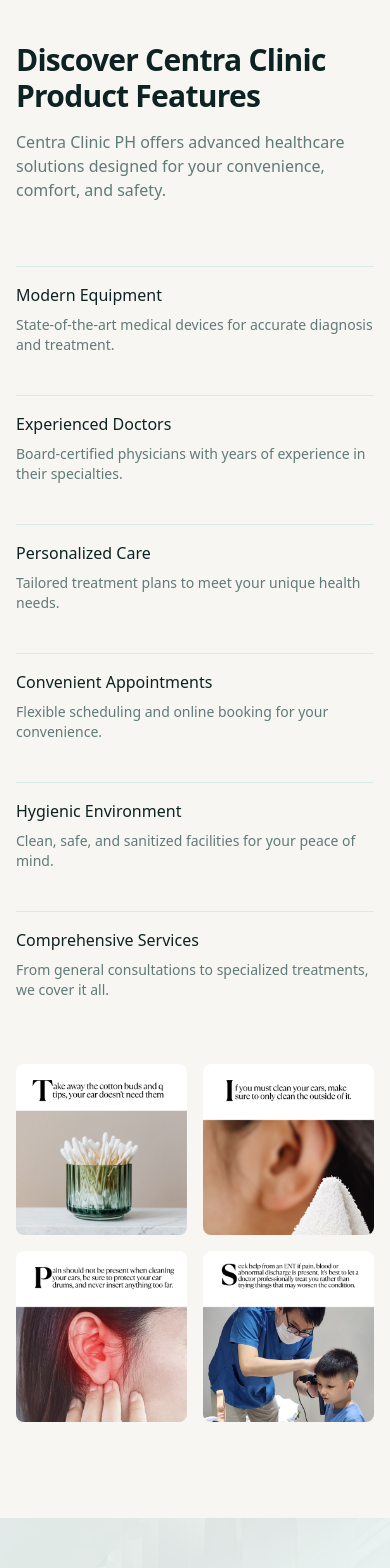
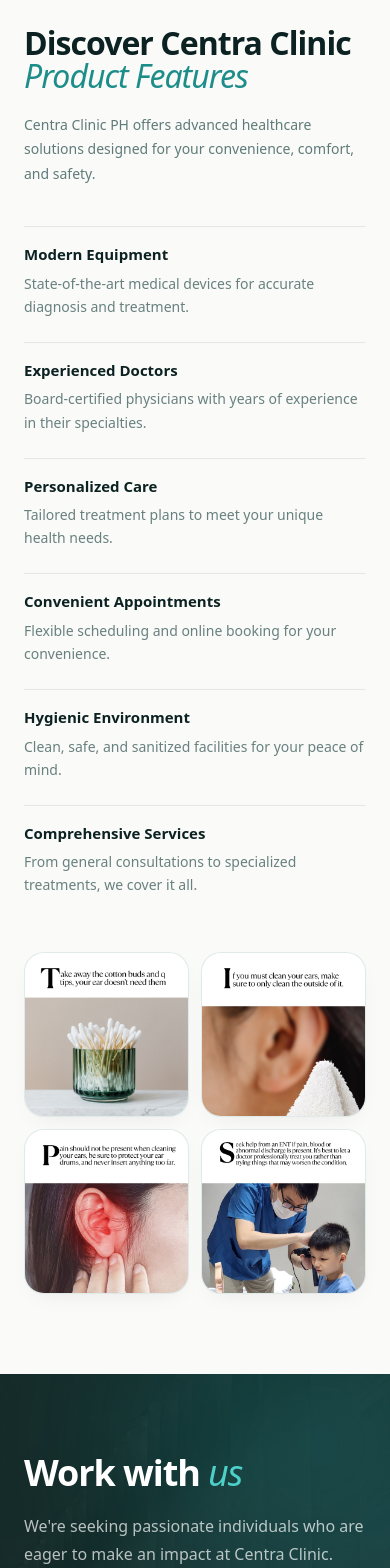
Before and after one commit to Vhon-tech12/Centra, a Next.js app: page / in a window 390 px wide. Shown: the part 6420-7988 px from the top of the page. Built offline with nearby package versions, Linux system fonts and the light colour scheme; no server answers; the database is empty.

Commit message:
Update About.tsx

```diff
--- a/components/About.tsx
+++ b/components/About.tsx
@@ -1,6 +1,7 @@
 "use client";
 
 import React, { useState, useEffect } from "react";
+import { ArrowUpRight, Calendar, User } from "lucide-react";
 
 // ---------- TYPES ----------
 interface BlogPost {
@@ -49,34 +50,36 @@
   return (
     <>
       {/* Features Section */}
-      <section className="bg-[#f7f6f2]">
-        <div className="mx-auto max-w-7xl px-4 py-24 sm:px-6 sm:py-32 lg:px-8">
-          <div className="grid grid-cols-1 gap-y-16 lg:grid-cols-2 lg:gap-x-8 lg:items-center">
+      <section className="bg-[#fafaf8]">
+        <div className="mx-auto max-w-[1400px] px-6 py-20 sm:py-24 lg:px-10 lg:py-28">
+          <div className="grid grid-cols-1 gap-y-14 lg:grid-cols-2 lg:items-center lg:gap-x-16">
             <div>
-              <h2 className="text-3xl font-bold tracking-tight text-[#0d2323] sm:text-4xl">
-                Discover Centra Clinic Product Features
+              <h2 className="text-[2rem] font-semibold leading-[1.05] tracking-[-0.03em] text-[#0c2222] sm:text-4xl lg:text-[42px]">
+                Discover Centra Clinic
+                <br />
+                <span className="italic font-normal text-[#1d8d8a]">Product Features</span>
               </h2>
-              <p className="mt-4 text-[#5f7b79]">
+              <p className="mt-5 max-w-lg text-sm leading-[1.75] text-[#5f7b79] sm:text-base">
                 Centra Clinic PH offers advanced healthcare solutions designed for your convenience, comfort, and safety.
               </p>
 
-              <dl className="mt-16 grid grid-cols-1 gap-x-6 gap-y-10 sm:grid-cols-2 sm:gap-y-16 lg:gap-x-8">
+              <dl className="mt-10 grid grid-cols-1 gap-x-6 gap-y-6 sm:grid-cols-2">
                 {features.map((feature) => (
-                  <div key={feature.name} className="border-t border-[#dbe9e7] pt-4">
-                    <dt className="font-medium text-[#0d2323]">{feature.name}</dt>
-                    <dd className="mt-2 text-sm text-[#5f7b79]">{feature.description}</dd>
+                  <div key={feature.name} className="border-t border-[#0c2222]/8 pt-4">
+                    <dt className="text-[15px] font-semibold text-[#0c2222]">{feature.name}</dt>
+                    <dd className="mt-1.5 text-sm leading-[1.65] text-[#68817f]">{feature.description}</dd>
                   </div>
                 ))}
               </dl>
             </div>
 
-            <div className="grid grid-cols-2 grid-rows-2 gap-4 sm:gap-6 lg:gap-8">
+            <div className="grid grid-cols-2 grid-rows-2 gap-3 sm:gap-4">
               {images.map((img, index) => (
                 <img
                   key={index}
                   src={img.src}
                   alt={img.alt}
-                  className="rounded-lg bg-[#edf6f5] object-cover w-full h-full"
+                  className="rounded-[20px] border border-[#0c2222]/6 bg-[#edf6f5] object-cover w-full h-full shadow-[0_8px_24px_-12px_rgba(16,37,37,0.1)]"
                 />
               ))}
             </div>
@@ -84,37 +87,52 @@
         </div>
 
         {/* Work With Us */}
-        <div className="relative isolate overflow-hidden bg-[#eef7f6] py-24 sm:py-32">
+        <div className="relative isolate overflow-hidden bg-[#0c2222] py-20 sm:py-24">
           <img
             alt=""
             src="/DESK.jpg"
-            className="absolute inset-0 -z-10 w-full h-full object-cover object-right opacity-10 md:object-center"
+            className="absolute inset-0 -z-10 w-full h-full object-cover object-right opacity-[0.08] md:object-center"
+          />
+          <div
+            aria-hidden="true"
+            className="pointer-events-none absolute -right-32 -top-32 h-[400px] w-[400px] rounded-full bg-[#1d8d8a]/30 blur-[100px]"
+          />
+          <div
+            aria-hidden="true"
+            className="pointer-events-none absolute -left-20 bottom-0 h-[300px] w-[300px] rounded-full bg-[#e6b422]/10 blur-[100px]"
           />
 
-          <div className="mx-auto max-w-7xl px-6 lg:px-8">
+          <div className="relative mx-auto max-w-[1400px] px-6 lg:px-10">
             <div className="mx-auto max-w-2xl lg:mx-0">
-              <h2 className="text-5xl font-semibold tracking-tight text-[#0d2323] sm:text-7xl">
-                Work with us
+              <h2 className="text-4xl font-semibold leading-[1.05] tracking-[-0.03em] text-white sm:text-5xl lg:text-[56px]">
+                Work with <span className="italic font-normal text-[#4dd0c8]">us</span>
               </h2>
-              <p className="mt-8 text-lg leading-8 text-[#5f7b79] sm:text-xl">
+              <p className="mt-5 max-w-lg text-base leading-[1.75] text-white/70 sm:text-lg">
                 We're seeking passionate individuals who are eager to make an impact at Centra Clinic.
               </p>
             </div>
 
-            <div className="mx-auto mt-10 max-w-2xl lg:mx-0 lg:max-w-none">
-              <div className="grid grid-cols-1 gap-x-8 gap-y-6 text-base font-semibold text-[#0d2323] sm:grid-cols-2 md:flex lg:gap-x-10">
+            <div className="mx-auto mt-8 max-w-2xl lg:mx-0 lg:max-w-none">
+              <div className="grid grid-cols-1 gap-x-8 gap-y-3 text-sm font-semibold text-white sm:grid-cols-2 md:flex lg:gap-x-10">
                 {links.map((link) => (
-                  <a key={link.name} href={link.href} className="hover:text-[#1d8d8a] transition-colors">
-                    {link.name} <span aria-hidden="true">&rarr;</span>
+                  <a
+                    key={link.name}
+                    href={link.href}
+                    className="group inline-flex items-center gap-1.5 transition-colors hover:text-[#4dd0c8]"
+                  >
+                    <span className="border-b border-white/20 pb-0.5 transition group-hover:border-[#4dd0c8]">
+                      {link.name}
+                    </span>
+                    <ArrowUpRight className="h-3.5 w-3.5 transition-transform group-hover:translate-x-0.5 group-hover:-translate-y-0.5" />
                   </a>
                 ))}
               </div>
 
-              <dl className="mt-16 grid grid-cols-1 gap-8 sm:grid-cols-2 lg:grid-cols-4">
+              <dl className="mt-12 grid grid-cols-1 gap-6 sm:grid-cols-2 lg:grid-cols-4">
                 {stats.map((stat) => (
-                  <div key={stat.name} className="flex flex-col-reverse gap-1">
-                    <dt className="text-base text-[#5f7b79]">{stat.name}</dt>
-                    <dd className="text-4xl font-semibold tracking-tight text-[#0d2323]">{stat.value}</dd>
+                  <div key={stat.name} className="flex flex-col-reverse gap-1 border-t border-white/10 pt-5">
+                    <dt className="text-xs font-medium uppercase tracking-wider text-white/50">{stat.name}</dt>
+                    <dd className="text-3xl font-bold tracking-tight text-white sm:text-4xl">{stat.value}</dd>
                   </div>
                 ))}
               </dl>
@@ -143,7 +161,6 @@
         const res = await fetch("/api/blog");
         if (res.ok) {
           const data = await res.json();
-          // Only show published posts
           const published = data.filter((p: BlogPost) => p.status === "Published");
           setBlogPosts(published);
         } else {
@@ -159,38 +176,57 @@
     fetchBlogPosts();
   }, []);
 
-  // Helper to generate a consistent color based on title
+  // Helper to generate a consistent gradient based on title
   const getColorFromTitle = (title: string) => {
-    const colors = [
-      "from-teal-400 to-teal-700",
-      "from-blue-400 to-blue-700",
-      "from-purple-400 to-purple-700",
-      "from-pink-400 to-pink-700",
-      "from-amber-400 to-amber-700",
-      "from-emerald-400 to-emerald-700",
-      "from-rose-400 to-rose-700",
-      "from-indigo-400 to-indigo-700",
+    const gradients = [
+      "from-[#1d8d8a] to-[#2ba8a4]",
+      "from-[#0c2222] to-[#1a3a3a]",
+      "from-[#177a77] to-[#1d8d8a]",
+      "from-[#2ba8a4] to-[#4dd0c8]",
+      "from-[#0f5f5c] to-[#177a77]",
+      "from-[#1a3a3a] to-[#2ba8a4]",
     ];
-    const index = title.length % colors.length;
-    return colors[index];
+    const index = title.length % gradients.length;
+    return gradients[index];
   };
 
   // Loading state
   if (loading) {
     return (
-      <section className="bg-[#f7f6f2] py-24 sm:py-32">
-        <div className="mx-auto max-w-7xl px-6 lg:px-8">
-          <div className="mx-auto max-w-2xl text-center">
-            <h2 className="text-4xl font-bold tracking-tight text-[#0d2323] sm:text-5xl">
-              From the Blog
+      <section className="bg-[#fafaf8] py-20 sm:py-24">
+        <div className="mx-auto max-w-[1400px] px-6 lg:px-10">
+          <div className="mb-8 flex items-center gap-4">
+            <span className="text-[10px] font-bold uppercase tracking-[0.24em] text-[#7b9290]">
+              05 — From the Blog
+            </span>
+            <span className="h-px flex-1 bg-[#0c2222]/10" />
+          </div>
+
+          <div className="mx-auto max-w-2xl lg:mx-0">
+            <h2 className="text-[2rem] font-semibold leading-[1.05] tracking-[-0.03em] text-[#0c2222] sm:text-4xl lg:text-[42px]">
+              Insights &amp;{" "}
+              <span className="italic font-normal text-[#1d8d8a]">Updates</span>
             </h2>
-            <p className="mt-2 text-lg text-[#5f7b79]">
+            <p className="mt-4 max-w-lg text-sm leading-[1.75] text-[#5f7b79] sm:text-base">
               Learn how Centra Clinic PH enhances patient care.
             </p>
           </div>
-          <div className="mt-10 text-center">
-            <div className="animate-spin rounded-full h-12 w-12 border-b-2 border-teal-600 mx-auto"></div>
-            <p className="mt-4 text-gray-500">Loading blog posts...</p>
+
+          <div className="mt-12 grid grid-cols-1 gap-6 sm:grid-cols-2 lg:grid-cols-3">
+            {[0, 1, 2].map((i) => (
+              <div
+                key={i}
+                className="overflow-hidden rounded-[24px] border border-[#0c2222]/6 bg-white"
+              >
+                <div className="h-48 animate-pulse bg-[#e9f7f6]" />
+                <div className="space-y-3 p-5">
+                  <div className="h-3 w-24 animate-pulse rounded bg-[#e9f7f6]" />
+                  <div className="h-5 w-3/4 animate-pulse rounded bg-[#e9f7f6]" />
+                  <div className="h-3 w-full animate-pulse rounded bg-[#e9f7f6]" />
+                  <div className="h-3 w-2/3 animate-pulse rounded bg-[#e9f7f6]" />
+                </div>
+              </div>
+            ))}
           </div>
         </div>
       </section>
@@ -198,57 +234,142 @@
   }
 
   return (
-    <section className="bg-[#f7f6f2] py-24 sm:py-32">
-      <div className="mx-auto max-w-7xl px-6 lg:px-8">
-        <div className="mx-auto max-w-2xl text-center">
-          <h2 className="text-4xl font-bold tracking-tight text-[#0d2323] sm:text-5xl">
-            From the Blog
+    <section className="bg-[#fafaf8] py-20 sm:py-24">
+      <div className="mx-auto max-w-[1400px] px-6 lg:px-10">
+        {/* Section number */}
+        <div className="mb-8 flex items-center gap-4">
+          <span className="text-[10px] font-bold uppercase tracking-[0.24em] text-[#7b9290]">
+            05 — From the Blog
+          </span>
+          <span className="h-px flex-1 bg-[#0c2222]/10" />
+        </div>
+
+        {/* Header */}
+        <div className="mb-12 flex flex-col gap-6 sm:flex-row sm:items-end sm:justify-between">
+          <div>
+            <h2 className="text-[2rem] font-semibold leading-[1.05] tracking-[-0.03em] text-[#0c2222] sm:text-4xl lg:text-[42px]">
+              Insights &amp;{" "}
+              <span className="italic font-normal text-[#1d8d8a]">Updates</span>
             </h2>
-          <p className="mt-2 text-lg text-[#5f7b79]">
+            <p className="mt-4 max-w-lg text-sm leading-[1.75] text-[#5f7b79] sm:text-base">
               Learn how Centra Clinic PH enhances patient care.
             </p>
           </div>
 
+          {blogPosts.length > 3 && (
+            <a
+              href="/blog"
+              className="group inline-flex items-center gap-3 self-start rounded-full border border-[#0c2222]/10 bg-white px-5 py-2.5 text-sm font-semibold text-[#0c2222] shadow-[0_1px_2px_rgba(0,0,0,0.03)] transition hover:-translate-y-0.5 hover:border-[#1d8d8a]/30 hover:shadow-[0_8px_24px_rgba(16,37,37,0.08)]"
+            >
+              View all posts
+              <span className="flex h-7 w-7 items-center justify-center rounded-full bg-[#0c2222] text-white transition group-hover:bg-[#1d8d8a]">
+                <ArrowUpRight className="h-3.5 w-3.5" />
+              </span>
+            </a>
+          )}
+        </div>
+
         {blogPosts.length === 0 ? (
-          <div className="mt-10 text-center text-gray-500">
-            <p>No blog posts available yet. Check back soon!</p>
+          <div className="flex flex-col items-center justify-center gap-3 rounded-[24px] border-2 border-dashed border-[#0c2222]/10 bg-white/50 py-16 text-center">
+            <div className="flex h-12 w-12 items-center justify-center rounded-full bg-[#e9f7f6] text-[#1d8d8a]">
+              <svg className="h-5 w-5" fill="none" viewBox="0 0 24 24" stroke="currentColor" strokeWidth={2}>
+                <path strokeLinecap="round" strokeLinejoin="round" d="M19 20H5a2 2 0 01-2-2V6a2 2 0 012-2h10a2 2 0 012 2v1m2 13a2 2 0 01-2-2V7m2 13a2 2 0 002-2V9a2 2 0 00-2-2h-2m-4-3H9M7 16h6M7 8h6v4H7V8z" />
+              </svg>
+            </div>
+            <div>
+              <p className="text-sm font-semibold text-[#0c2222]">
+                No blog posts yet
+              </p>
+              <p className="mt-1 text-xs text-[#7b9290]">
+                New articles will appear here once published.
+              </p>
+            </div>
           </div>
         ) : (
-          <div className="mt-10 grid grid-cols-1 gap-8 sm:grid-cols-2 lg:grid-cols-3">
+          <div className="grid grid-cols-1 gap-6 sm:grid-cols-2 lg:grid-cols-3">
             {blogPosts.slice(0, 3).map((post) => {
               const hasImage = post.image && post.image !== "";
               const gradientColor = getColorFromTitle(post.title || "Blog");
-              const displayDate = post.date || "Date not set";
+              const displayDate = post.date || "Recent";
               const displayAuthor = post.author || "CENTRA Clinic";
-              const displayExcerpt = post.excerpt || post.content?.substring(0, 80) + "..." || "Read more about this topic";
+              const displayExcerpt =
+                post.excerpt ||
+                post.content?.substring(0, 100) + "..." ||
+                "Read more about this topic";
 
               return (
                 <a
                   key={post.id}
                   href={`/blog/${post.id}`}
-                  className="relative block rounded-lg overflow-hidden shadow-lg group"
+                  className="group relative flex flex-col overflow-hidden rounded-[24px] border border-[#0c2222]/6 bg-white shadow-[0_1px_2px_rgba(0,0,0,0.02)] transition-all duration-300 hover:-translate-y-1 hover:border-[#1d8d8a]/20 hover:shadow-[0_24px_48px_-16px_rgba(16,37,37,0.15)]"
                 >
+                  {/* Image */}
+                  <div className="relative h-52 overflow-hidden">
                     {hasImage ? (
+                      <>
+                        <img
+                          src={post.image}
+                          alt={post.title}
+                          className="h-full w-full object-cover transition-transform duration-500 group-hover:scale-105"
+                        />
                         <div
-                      className="absolute inset-0 bg-cover bg-center transition-transform duration-300 group-hover:scale-105"
-                      style={{ backgroundImage: `url(${post.image})` }}
+                          aria-hidden="true"
+                          className="pointer-events-none absolute inset-0 bg-gradient-to-t from-[#0c2222]/40 via-transparent to-transparent"
                         />
+                      </>
                     ) : (
+                      <>
                         <div className={`absolute inset-0 bg-gradient-to-br ${gradientColor}`} />
+                        <div
+                          aria-hidden="true"
+                          className="absolute inset-0 opacity-20"
+                          style={{
+                            backgroundImage: `
+                              linear-gradient(to right, rgba(255,255,255,0.3) 1px, transparent 1px),
+                              linear-gradient(to bottom, rgba(255,255,255,0.3) 1px, transparent 1px)
+                            `,
+                            backgroundSize: "32px 32px",
+                          }}
+                        />
+                      </>
                     )}
-                  <div className="absolute inset-0 bg-gradient-to-t from-[#0d2323]/75 via-[#0d2323]/30 to-transparent" />
 
-                  <div className="relative p-6 flex flex-col justify-end h-72">
-                    <p className="text-xs text-[#e8f3f2]">
-                      {displayDate} • {displayAuthor}
-                    </p>
-                    <h3 className="mt-2 text-lg font-semibold text-white">
+                    {/* Category/Date chip */}
+                    <span className="absolute left-4 top-4 inline-flex items-center gap-1.5 rounded-full border border-white/20 bg-[#0c2222]/60 px-2.5 py-1 text-[10px] font-bold uppercase tracking-wider text-white backdrop-blur-md">
+                      <Calendar className="h-3 w-3" />
+                      {displayDate}
+                    </span>
+
+                    {/* Arrow indicator top-right */}
+                    <span className="absolute right-4 top-4 flex h-9 w-9 items-center justify-center rounded-full border border-white/20 bg-white/15 text-white backdrop-blur-md transition-all duration-300 group-hover:bg-white group-hover:text-[#0c2222]">
+                      <ArrowUpRight className="h-4 w-4 transition-transform duration-300 group-hover:rotate-45" />
+                    </span>
+                  </div>
+
+                  {/* Body */}
+                  <div className="flex flex-1 flex-col p-5">
+                    {/* Title */}
+                    <h3 className="text-[17px] font-semibold leading-snug tracking-tight text-[#0c2222] transition-colors group-hover:text-[#1d8d8a] sm:text-lg">
                       {post.title}
                     </h3>
-                    <p className="mt-1 text-sm text-white/80 line-clamp-2">
+
+                    {/* Excerpt */}
+                    <p className="mt-2.5 line-clamp-2 text-sm leading-[1.65] text-[#68817f]">
                       {displayExcerpt}
                     </p>
+
+                    {/* Footer */}
+                    <div className="mt-auto flex items-center gap-2 pt-5 text-xs text-[#7b9290]">
+                      <User className="h-3 w-3" />
+                      <span className="font-medium">{displayAuthor}</span>
                     </div>
+                  </div>
+
+                  {/* Bottom accent bar on hover */}
+                  <span
+                    aria-hidden="true"
+                    className="absolute inset-x-0 bottom-0 h-0.5 scale-x-0 bg-gradient-to-r from-[#1d8d8a] to-[#2ba8a4] transition-transform duration-300 group-hover:scale-x-100"
+                  />
                 </a>
               );
             })}
```
Lines whose indentation alone changed are shown as unchanged.
